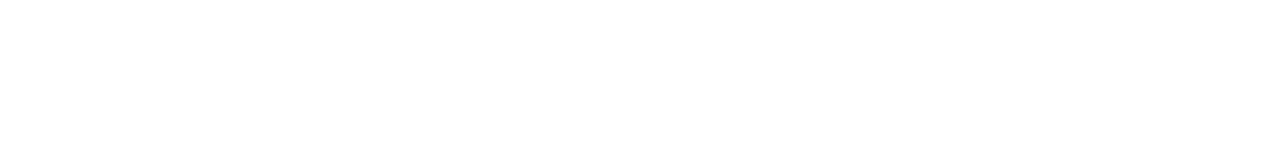
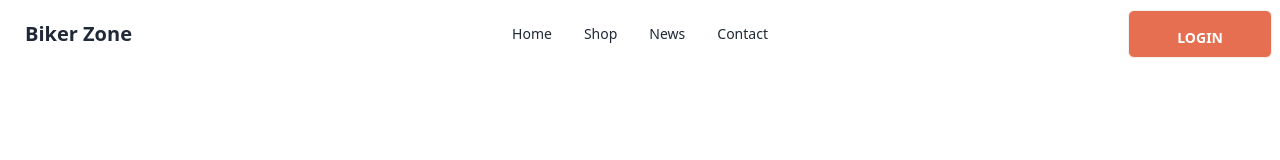
Before and after one commit to Muinul-Islam/bikerz-zone, a plain HTML site: page index.html in a window 1280 px wide. Drawn offline with nearby package versions, Linux system fonts and the light colour scheme.

Commit message:
navbar added

```diff
--- a/index.html
+++ b/index.html
@@ -1,13 +1,57 @@
 <!DOCTYPE html>
 <html lang="en">
+
 <head>
     <meta charset="UTF-8">
     <meta name="viewport" content="width=\, initial-scale=1.0">
     <title>BikerZ Zone</title>
     <link href="https://cdn.jsdelivr.net/npm/daisyui@3.3.1/dist/full.css" rel="stylesheet" type="text/css" />
-<script src="https://cdn.tailwindcss.com"></script>
+    <script src="https://cdn.tailwindcss.com"></script>
 </head>
+
 <body>
+    <header>
+        <nav>
+            <div class="navbar bg-base-100">
+                <div class="navbar-start">
+                    <div class="dropdown">
+                        <label tabindex="0" class="btn btn-ghost lg:hidden">
+                            <svg xmlns="http://www.w3.org/2000/svg" class="h-5 w-5" fill="none" viewBox="0 0 24 24"
+                                stroke="currentColor">
+                                <path stroke-linecap="round" stroke-linejoin="round" stroke-width="2"
+                                    d="M4 6h16M4 12h8m-8 6h16" />
+                            </svg>
+                        </label>
+                        <ul tabindex="0"
+                            class="menu menu-sm dropdown-content mt-3 z-[1] p-2 shadow bg-base-100 rounded-box w-52">
+                            <li><a>Home</a></li>
+                            <li><a>Shop</a></li>
+                            <li><a>News</a></li>
+                            <li><a>Contact</a></li>
+                        </ul>
+                    </div>
+                    <a class="btn btn-ghost normal-case text-xl">Biker Zone</a>
+                </div>
+                <div class="navbar-center hidden lg:flex">
+                    <ul class="menu menu-horizontal px-1">
+                        <li><a>Home</a></li>
+                        <li><a>Shop</a></li>
+                        <li><a>News</a></li>
+                        <li><a>Contact</a></li>
+                    </ul>
+                </div>
+                <div class="navbar-end">
+                    <a class="btn bg-[#E76F51] text-white rounded-md px-12 py-5">Login</a>
+                </div>
+            </div>
+        </nav>
+    </header>
+    <main>
 
+    </main>
+    <footer>
+
+    </footer>
 </body>
+
 </html>
```
